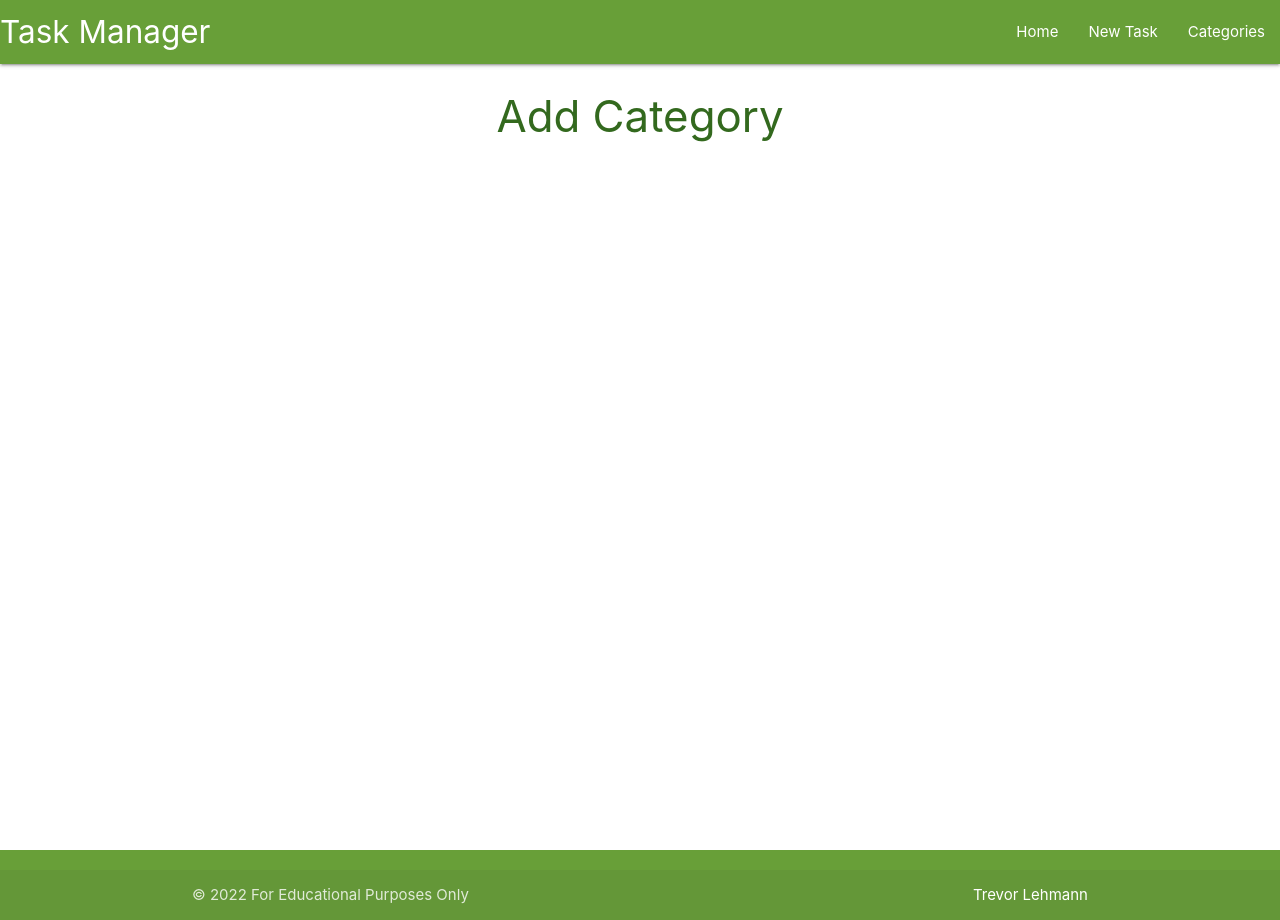
After one commit to trevthedev777/Task_Manager_Application, a Flask app: page /add_category in a window 1280 px wide. The commit adds this page. Run offline with Flask 2, Linux system fonts and the light colour scheme; some libraries are stand-ins or nearby versions.

Commit message:
fix bug that wires the add category route incorrectly

```diff
--- a/taskmanager/routes.py
+++ b/taskmanager/routes.py
@@ -6,3 +6,14 @@ from taskmanager.models import Category, Task
 @app.route("/")
 def home():
     return render_template("tasks.html")
+
+
+@app.route("/categories")
+def categories():
+    return render_template("categories.html")
+
+
+# include methods as we are submitting a form to the database
+@app.route("/add_category", methods=["GET", "POST"])
+def add_category():
+    return render_template("add_category.html")
--- /dev/null
+++ b/taskmanager/templates/add_category.html
@@ -0,0 +1,8 @@
+<!-- anything thats created on the base.html is extended here -->
+{% extends "base.html" %}
+{% block content %}
+
+<h3 class="light-green-text text-darken-4 center-align">Add Category</h3>
+
+
+{% endblock %}
--- a/taskmanager/templates/base.html
+++ b/taskmanager/templates/base.html
@@ -24,8 +24,8 @@
                 <a href="#" data-target="mobile-demo" class="sidenav-trigger"><i class="fas fa-bars"></i></a>
                 <ul class="right hide-on-med-and-down">
                     <li><a href="{{ url_for('home') }}">Home</a></li>
-                    <li><a href="">New Task</a></li>
-                    <li><a href="">Categories</a></li>
+                    <li><a href="{{ url_for('add_category') }}">New Task</a></li>
+                    <li><a href="{{ url_for('categories') }}">Categories</a></li>
                 </ul>
             </div>
         </nav>
@@ -33,8 +33,8 @@
         <!-- Mobile sidenav -->
         <ul class="sidenav" id="mobile-demo">
             <li><a href="{{ url_for('home') }}">Home</a></li>
-            <li><a href="">New Task</a></li>
-            <li><a href="">Categories</a></li>
+            <li><a href="{{ url_for('add_category') }}">New Task</a></li>
+            <li><a href="{{ url_for('categories') }}">Categories</a></li>
         </ul>
     </header>
 
```
Also changed, not shown: taskmanager/templates/categories.html (added, +15 -0 lines).
